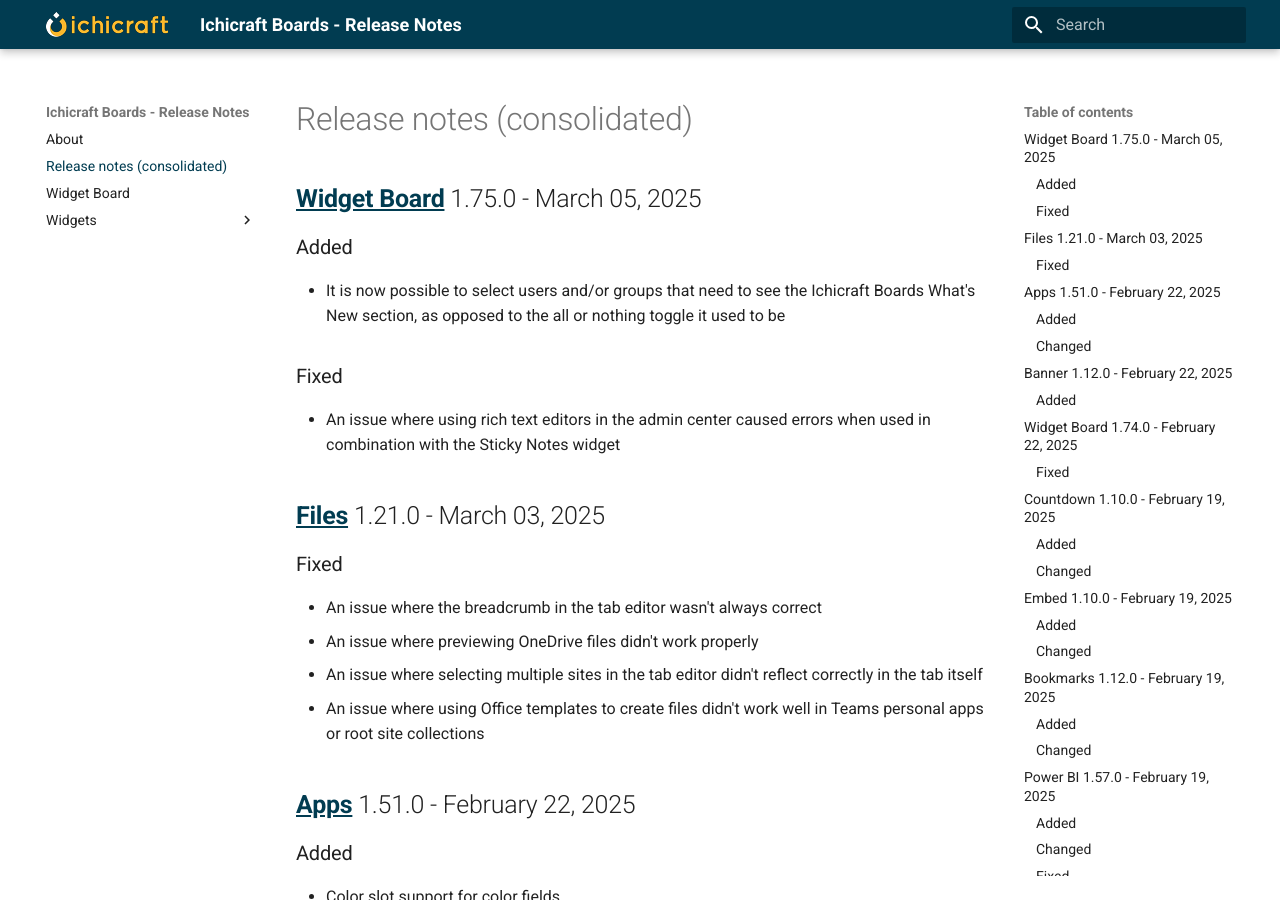
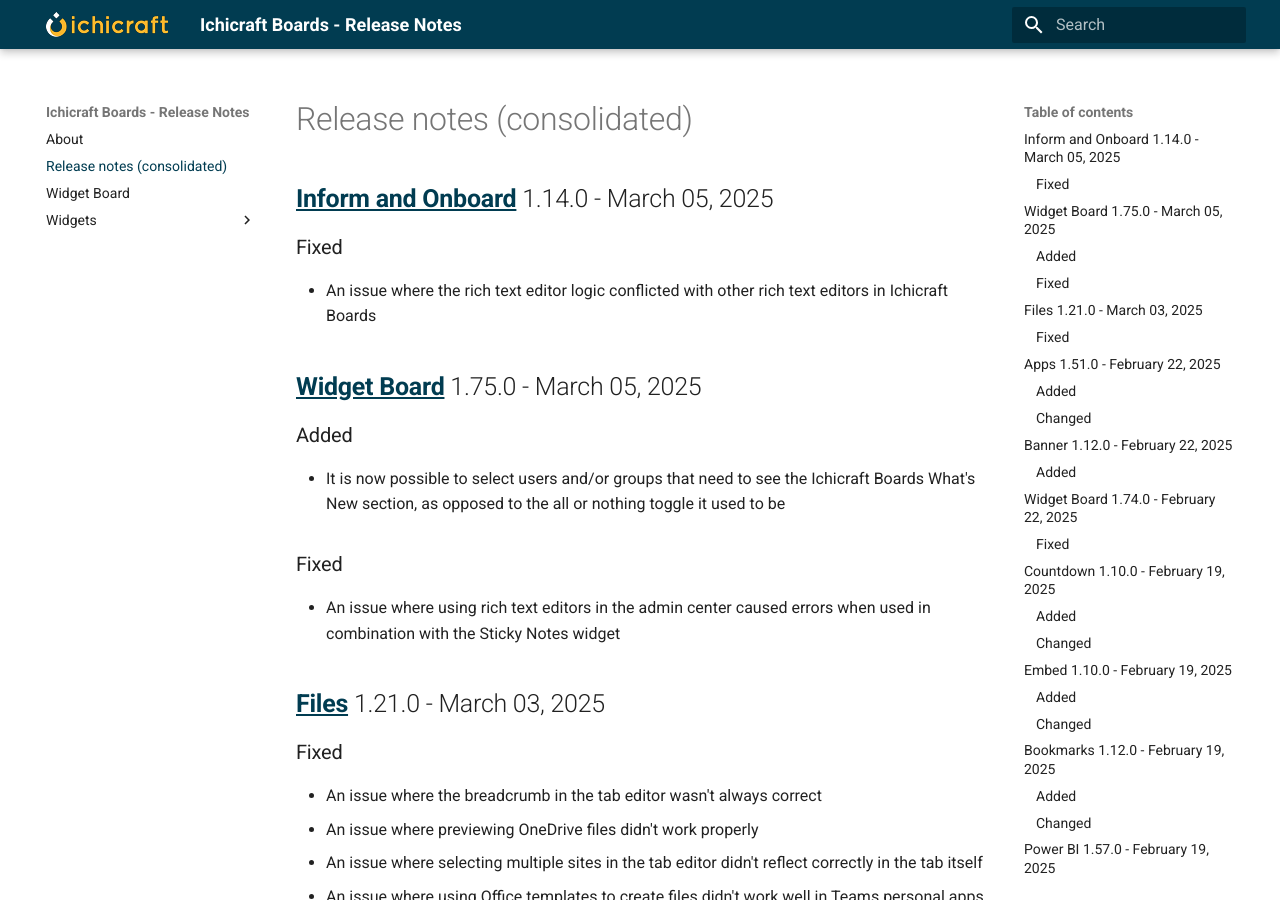
Before and after one commit to ichicraft/widgets-docs, an MkDocs documentation site: the page built from docs/Release-notes-(consolidated).md, in a window 1280 px wide and 900 px high. Built offline with MkDocs 1.6.1 and Material for MkDocs 9.7.7, drawn with Linux system fonts in a browser that asks for light colours.

Commit message:
Release notes updated by BuildService

```diff
--- a/docs/Release-notes-(consolidated).md
+++ b/docs/Release-notes-(consolidated).md
@@ -1,3 +1,8 @@
+## [Inform and Onboard](./Widgets/Inform and Onboard.md) 1.14.0 - March 05, 2025
+
+### Fixed
+- An issue where the rich text editor logic conflicted with other rich text editors in Ichicraft Boards
+
 ## [Widget Board](./Widget Board.md) 1.75.0 - March 05, 2025
 
 ### Added
--- a/docs/Widgets/Inform and Onboard.md
+++ b/docs/Widgets/Inform and Onboard.md
@@ -1,3 +1,8 @@
+## 1.14.0 - March 05, 2025
+
+### Fixed
+- An issue where the rich text editor logic conflicted with other rich text editors in Ichicraft Boards
+
 ## 1.13.0 - February 19, 2025
 
 ### Added
```
